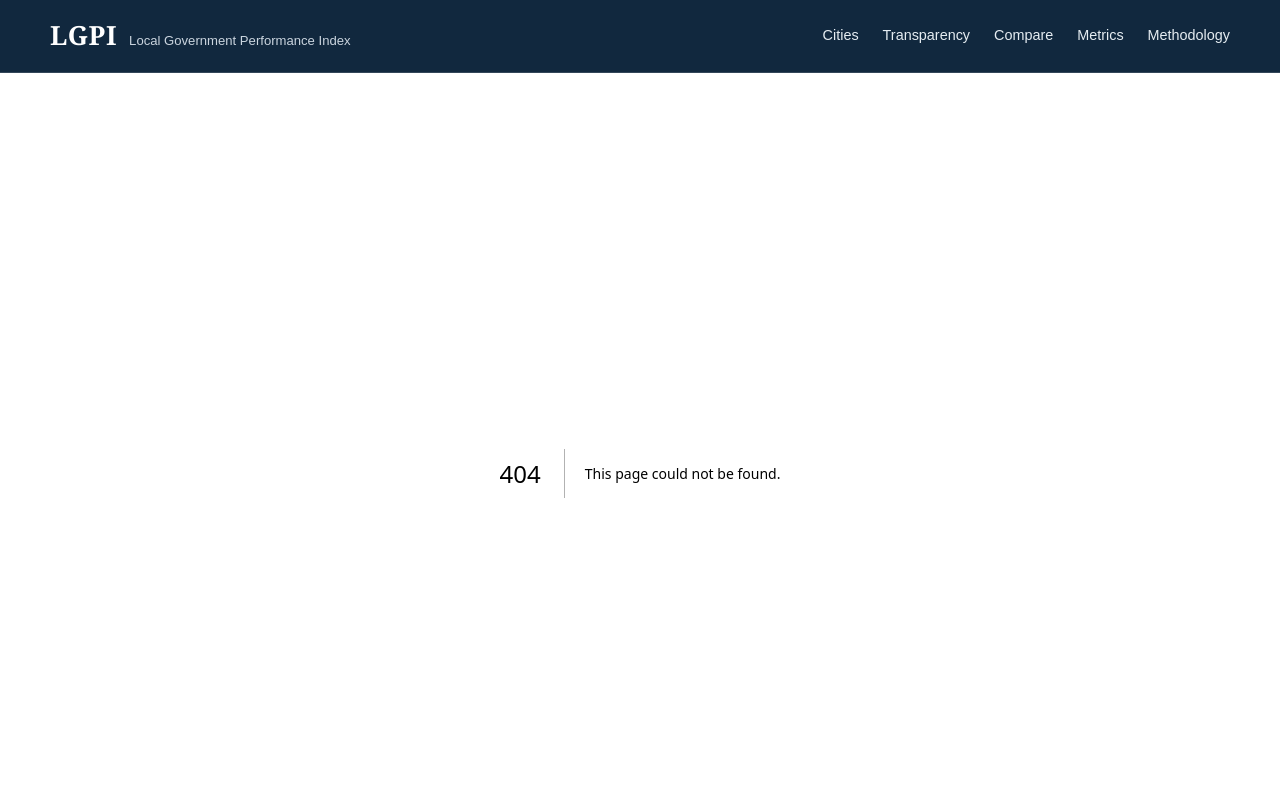
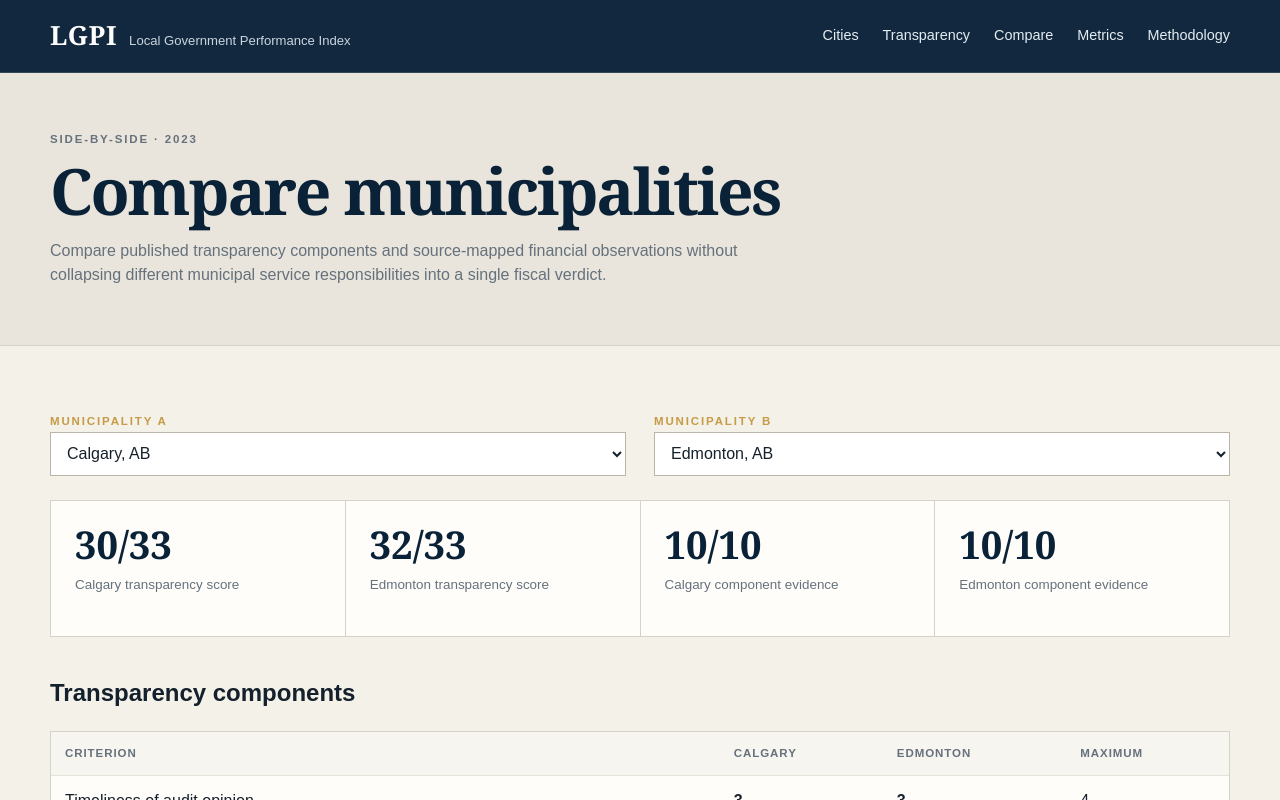
Before and after one commit to FTFNAnalytics/lgpi, a Next.js app: page /compare in a window 1280 px wide. Before the commit this address had no page. Shown: the top 800 px of the page. Built offline with nearby package versions, Linux system fonts and the light colour scheme.

Commit message:
Add route: app/compare/page.tsx

```diff
--- /dev/null
+++ b/app/compare/page.tsx
@@ -0,0 +1,20 @@
+import { CompareTool } from "@/components/compare-tool";
+
+export default function ComparePage() {
+  return (
+    <main>
+      <section className="page-hero">
+        <div className="shell">
+          <p className="eyebrow">Side-by-side · 2023</p>
+          <h1>Compare municipalities</h1>
+          <p>Compare published transparency components and source-mapped financial observations without collapsing different municipal service responsibilities into a single fiscal verdict.</p>
+        </div>
+      </section>
+      <section className="section">
+        <div className="shell">
+          <CompareTool />
+        </div>
+      </section>
+    </main>
+  );
+}
```
